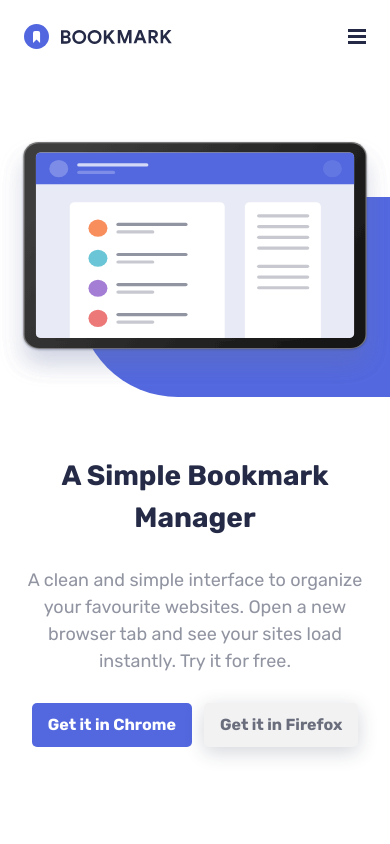
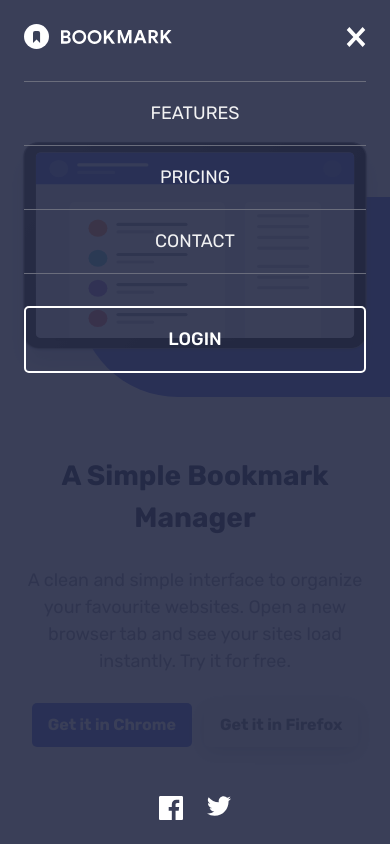
Before and after one commit to ThabisoMagwaza/bookmark-landing-page, a Next.js app: page / in a window 390 px wide. Both pictures are taken after a click on the button 357 px from the left and 36 px from the top of the page. Shown: the top 844 px of the page. Built offline with nearby package versions, Linux system fonts and the light colour scheme.

Commit message:
feat: styled mobile menu

```diff
--- a/package.json
+++ b/package.json
@@ -10,6 +10,7 @@
   },
   "dependencies": {
     "@radix-ui/react-accordion": "^1.1.2",
+    "@radix-ui/react-dialog": "^1.0.5",
     "@radix-ui/react-tabs": "^1.0.4",
     "next": "14.0.3",
     "react": "^18",
--- /dev/null
+++ b/src/components/HamburgerMenu/HamburgerMenu.js
@@ -0,0 +1,154 @@
+'use client';
+import Image from 'next/image';
+import styled from 'styled-components';
+import * as Dialog from '@radix-ui/react-dialog';
+
+import { COLORS } from '@/lib/constants';
+
+import Logo from '../Logo';
+import Link from 'next/link';
+import UnstyledButton from '../UnstyledButton';
+
+function HamburgerMenu({ children }) {
+  return (
+    <Dialog.Root>
+      <Trigger asChild>{children}</Trigger>
+      <Dialog.Portal>
+        <Dialog.Overlay />
+        <Content>
+          <Header>
+            <Logo
+              circleColor={COLORS.White}
+              logoColor="hsl(229, 31%, 21%, 0.9)"
+            />
+            <Dialog.Close asChild>
+              <CloseButton aria-label="close">
+                <Image
+                  src="/images/icon-close.svg"
+                  width={20}
+                  height={20}
+                  alt="close menu icon"
+                />
+              </CloseButton>
+            </Dialog.Close>
+          </Header>
+
+          <NavLinks>
+            <NavLinkItem>
+              <NavLink href="/">Features</NavLink>
+            </NavLinkItem>
+            <NavLinkItem>
+              <NavLink href="/">Pricing</NavLink>
+            </NavLinkItem>
+            <NavLinkItem>
+              <NavLink href="/">Contact</NavLink>
+            </NavLinkItem>
+          </NavLinks>
+
+          <Button>Login</Button>
+
+          <SocialIcons>
+            <li>
+              <Link href="/">
+                <Image
+                  src="/images/icon-facebook.svg"
+                  width={24}
+                  height={24}
+                  alt="Facebook logo"
+                />
+              </Link>
+            </li>
+            <li>
+              <Link href="/">
+                <Image
+                  src="/images/icon-twitter.svg"
+                  width={24}
+                  height={20}
+                  alt="Twitter logo"
+                />
+              </Link>
+            </li>
+          </SocialIcons>
+        </Content>
+      </Dialog.Portal>
+    </Dialog.Root>
+  );
+}
+
+const CloseButton = styled(UnstyledButton)`
+  padding: 16px;
+  margin: -16px;
+`;
+
+const Button = styled.button`
+  padding: 18px 0;
+  background: transparent;
+  border: 2px solid ${COLORS.White};
+  border-radius: 5px;
+
+  color: ${COLORS.White};
+  font-weight: 500;
+  text-transform: inherit;
+
+  outline-offset: 5px;
+`;
+
+const NavLinks = styled.ul`
+  display: flex;
+  flex-direction: column;
+`;
+
+const NavLinkItem = styled.li`
+  border-bottom: 1px solid ${COLORS.DarkGrayishBlue};
+
+  text-align: center;
+
+  &:first-child {
+    border-top: 1px solid ${COLORS.DarkGrayishBlue};
+  }
+`;
+
+const NavLink = styled(Link)`
+  color: ${COLORS.Offwhite};
+  text-decoration: none;
+
+  padding: 18px 0;
+  display: block;
+`;
+
+const Trigger = styled(Dialog.Trigger)`
+  &[data-state='open'] {
+    display: none;
+  }
+`;
+
+const SocialIcons = styled.ul`
+  display: flex;
+  gap: 24px;
+  margin-top: auto;
+
+  align-self: center;
+`;
+
+const Header = styled.header`
+  display: flex;
+  justify-content: space-between;
+`;
+
+const Content = styled(Dialog.Content)`
+  position: fixed;
+  inset: 0;
+  background-color: hsl(229, 31%, 21%, 0.9);
+
+  display: flex;
+  flex-direction: column;
+  gap: 32px;
+
+  color: ${COLORS.White};
+  font-size: ${18 / 16}rem;
+  text-transform: uppercase;
+
+  padding: 24px;
+`;
+
+export default HamburgerMenu;
--- /dev/null
+++ b/src/components/HamburgerMenu/index.js
@@ -0,0 +1,2 @@
+export * from './HamburgerMenu';
+export { default } from './HamburgerMenu';
--- a/src/components/Header/Header.js
+++ b/src/components/Header/Header.js
@@ -11,13 +11,15 @@ import { COLORS } from '@/lib/constants';
 
 import ImageDecorator from '../ImageDecorator';
 import Logo from '../Logo';
+import HamburgerMenu from '../HamburgerMenu';
 
 function Header() {
   return (
     <Wrapper>
       <Navigation>
         <Logo />
-        <HamburgerButton onClick={() => console.log('show menu')}>
+        <HamburgerMenu>
+          <HamburgerButton>
             <HamburgerIcon
               width={18}
               height={15}
@@ -25,6 +27,7 @@ function Header() {
               alt="menu button icon"
             />
           </HamburgerButton>
+        </HamburgerMenu>
       </Navigation>
 
       <HeroWrapper>
--- a/src/components/Logo/Logo.js
+++ b/src/components/Logo/Logo.js
@@ -1,4 +1,4 @@
-function Logo() {
+function Logo({ circleColor = '#5267DF', logoColor = '#FFF' }) {
   return (
     <svg width="148" height="25" xmlns="http://www.w3.org/2000/svg">
       <g fill="none" fillRule="evenodd">
@@ -8,10 +8,10 @@ function Logo() {
           fillRule="nonzero"
         />
         <g>
-          <circle fill="#5267DF" cx="12.5" cy="12.5" r="12.5" />
+          <circle fill={circleColor} cx="12.5" cy="12.5" r="12.5" />
           <path
             d="M9 9v10l3.54-3.44L16.078 19V9a2 2 0 0 0-2-2H11a2 2 0 0 0-2 2z"
-            fill="#FFF"
+            fill={logoColor}
           />
         </g>
       </g>
```
Also changed, not shown: 1 other file (tests, documents, lock files or other folders). Lines whose indentation alone changed are shown as unchanged.
